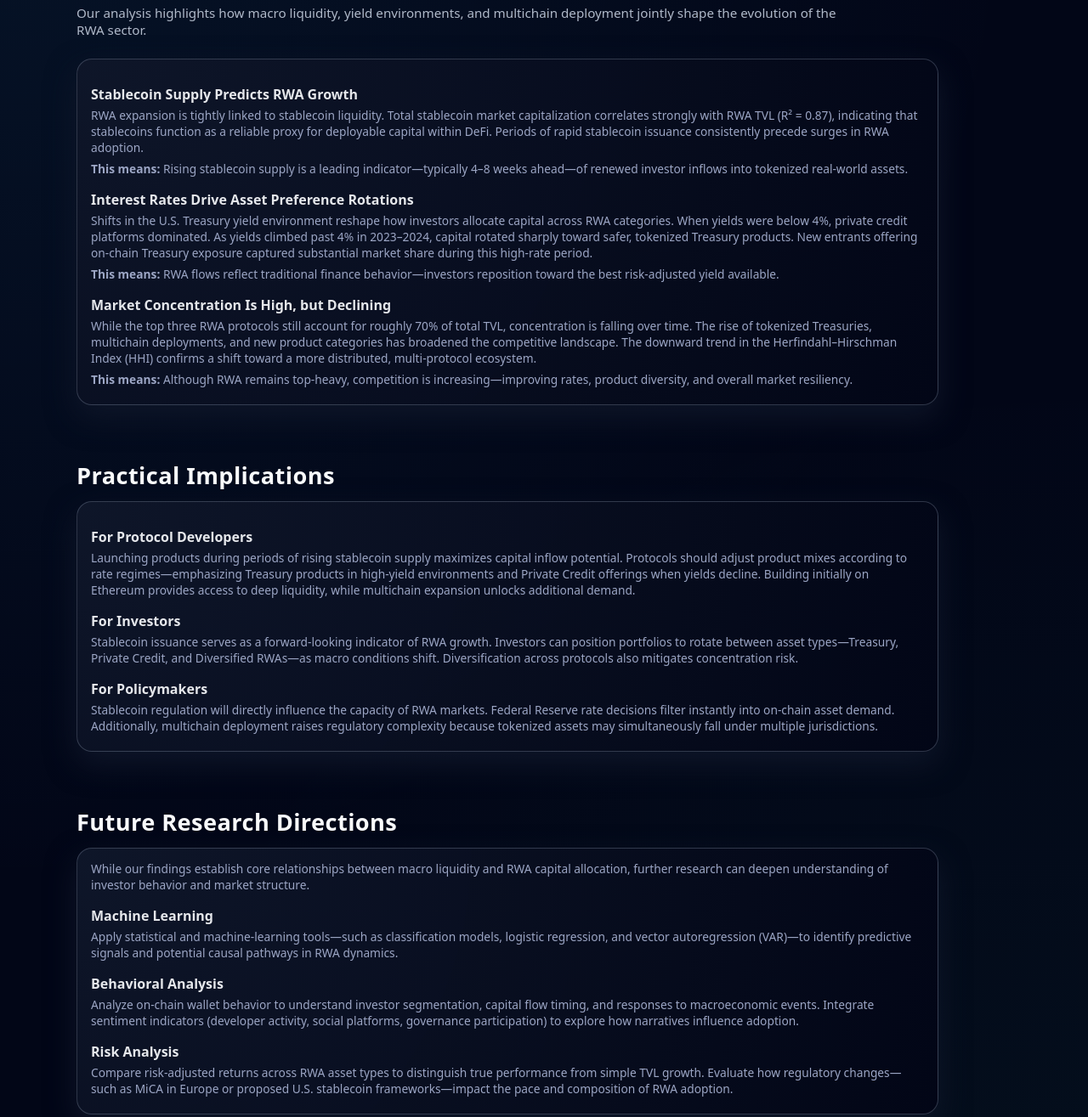
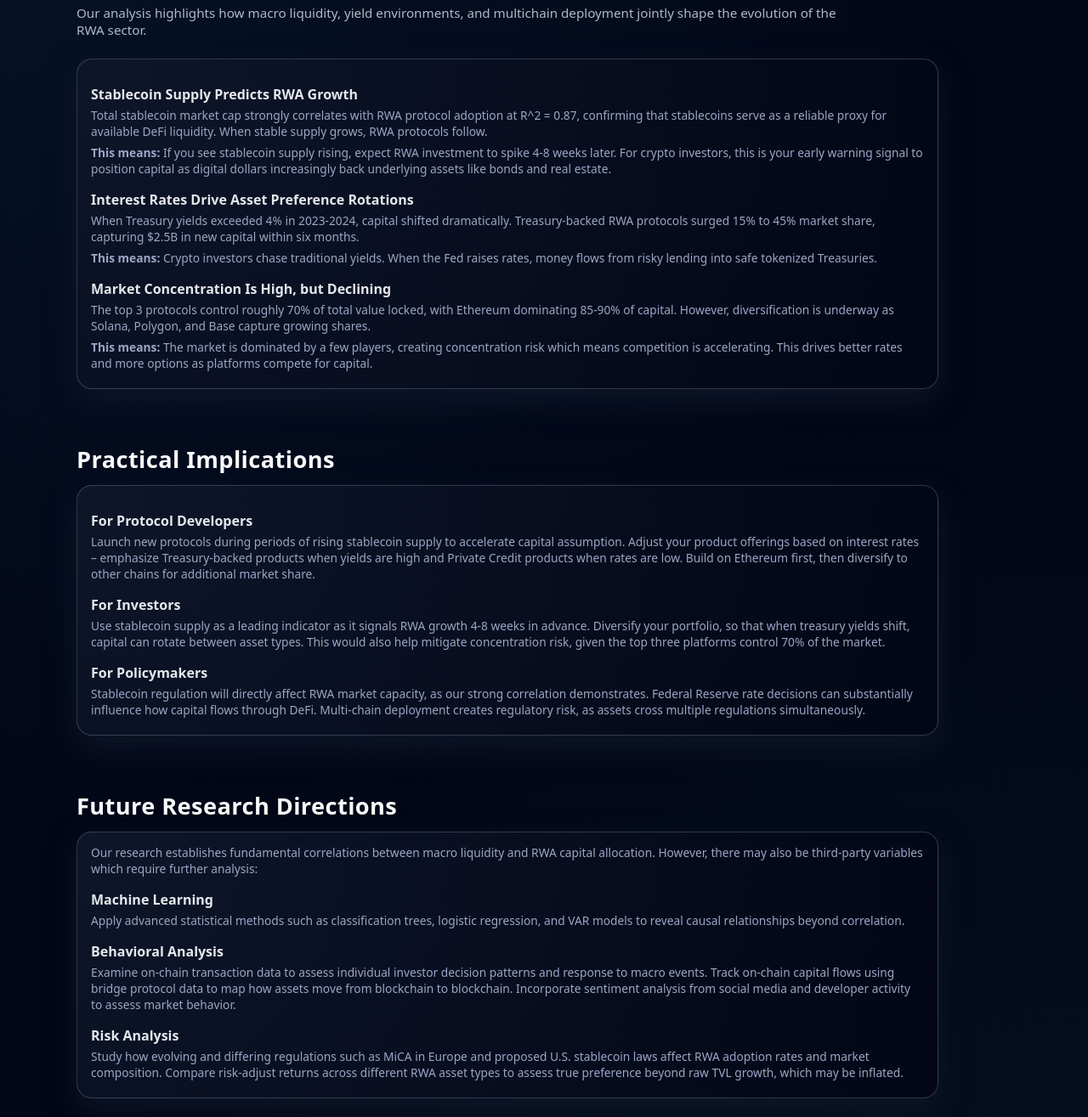
Before and after one commit to duyquangtr/RWA-website, a plain HTML site: page conclusion.html in a window 1280 px wide. Shown: the part 152-1467 px from the top of the page at 85% size. Drawn offline with Linux system fonts and the light colour scheme.

Commit message:
final final final

```diff
--- a/conclusion.html
+++ b/conclusion.html
@@ -35,37 +35,34 @@
 
         <h2>Stablecoin Supply Predicts RWA Growth</h2>
         <p class="subtitle">
-          RWA expansion is tightly linked to stablecoin liquidity. Total stablecoin market capitalization correlates
-          strongly with RWA TVL (R² = 0.87), indicating that stablecoins function as a reliable proxy for deployable
-          capital within DeFi. Periods of rapid stablecoin issuance consistently precede surges in RWA adoption.
+          Total stablecoin market cap strongly correlates with RWA protocol adoption at R^2 = 0.87, confirming that
+          stablecoins serve as a reliable proxy for available DeFi liquidity. When stable supply grows, RWA protocols
+          follow.
         </p>
         <p class="subtitle">
-          <strong>This means:</strong> Rising stablecoin supply is a leading indicator—typically 4–8 weeks ahead—of
-          renewed investor inflows into tokenized real-world assets.
+          <strong>This means:</strong> If you see stablecoin supply rising, expect RWA investment to spike 4-8 weeks later.
+          For crypto investors, this is your early warning signal to position capital as digital dollars increasingly back
+          underlying assets like bonds and real estate.
         </p>
 
         <h2>Interest Rates Drive Asset Preference Rotations</h2>
         <p class="subtitle">
-          Shifts in the U.S. Treasury yield environment reshape how investors allocate capital across RWA categories.
-          When yields were below 4%, private credit platforms dominated. As yields climbed past 4% in 2023–2024,
-          capital rotated sharply toward safer, tokenized Treasury products. New entrants offering on-chain Treasury
-          exposure captured substantial market share during this high-rate period.
+          When Treasury yields exceeded 4% in 2023-2024, capital shifted dramatically. Treasury-backed RWA protocols
+          surged 15% to 45% market share, capturing $2.5B in new capital within six months.
         </p>
         <p class="subtitle">
-          <strong>This means:</strong> RWA flows reflect traditional finance behavior—investors reposition toward the
-          best risk-adjusted yield available.
+          <strong>This means:</strong> Crypto investors chase traditional yields. When the Fed raises rates, money flows
+          from risky lending into safe tokenized Treasuries.
         </p>
 
         <h2>Market Concentration Is High, but Declining</h2>
         <p class="subtitle">
-          While the top three RWA protocols still account for roughly 70% of total TVL, concentration is falling over
-          time. The rise of tokenized Treasuries, multichain deployments, and new product categories has broadened the
-          competitive landscape. The downward trend in the Herfindahl–Hirschman Index (HHI) confirms a shift toward a
-          more distributed, multi-protocol ecosystem.
+          The top 3 protocols control roughly 70% of total value locked, with Ethereum dominating 85-90% of capital.
+          However, diversification is underway as Solana, Polygon, and Base capture growing shares.
         </p>
         <p class="subtitle">
-          <strong>This means:</strong> Although RWA remains top-heavy, competition is increasing—improving rates,
-          product diversity, and overall market resiliency.
+          <strong>This means:</strong> The market is dominated by a few players, creating concentration risk which
+          means competition is accelerating. This drives better rates and more options as platforms compete for capital.
         </p>
 
       </div>
@@ -79,24 +76,24 @@
 
         <h2>For Protocol Developers</h2>
         <p class="subtitle">
-          Launching products during periods of rising stablecoin supply maximizes capital inflow potential. Protocols
-          should adjust product mixes according to rate regimes—emphasizing Treasury products in high-yield environments
-          and Private Credit offerings when yields decline. Building initially on Ethereum provides access to deep
-          liquidity, while multichain expansion unlocks additional demand.
+          Launch new protocols during periods of rising stablecoin supply to accelerate capital assumption.
+          Adjust your product offerings based on interest rates – emphasize Treasury-backed products when yields
+          are high and Private Credit products when rates are low. Build on Ethereum first, then diversify to other
+          chains for additional market share.
         </p>
 
         <h2>For Investors</h2>
         <p class="subtitle">
-          Stablecoin issuance serves as a forward-looking indicator of RWA growth. Investors can position portfolios to
-          rotate between asset types—Treasury, Private Credit, and Diversified RWAs—as macro conditions shift.
-          Diversification across protocols also mitigates concentration risk.
+          Use stablecoin supply as a leading indicator as it signals RWA growth 4-8 weeks in advance. Diversify your portfolio,
+          so that when treasury yields shift, capital can rotate between asset types. This would also help mitigate concentration
+          risk, given the top three platforms control 70% of the market.
         </p>
 
         <h2>For Policymakers</h2>
         <p class="subtitle">
-          Stablecoin regulation will directly influence the capacity of RWA markets. Federal Reserve rate decisions
-          filter instantly into on-chain asset demand. Additionally, multichain deployment raises regulatory complexity
-          because tokenized assets may simultaneously fall under multiple jurisdictions.
+           Stablecoin regulation will directly affect RWA market capacity, as our strong correlation demonstrates. Federal Reserve
+           rate decisions can substantially influence how capital flows through DeFi. Multi-chain deployment creates regulatory risk,
+           as assets cross multiple regulations simultaneously.
         </p>
 
       </div>
@@ -109,28 +106,28 @@
       <div class="narrative-block">
 
         <p class="subtitle">
-          While our findings establish core relationships between macro liquidity and RWA capital allocation, further
-          research can deepen understanding of investor behavior and market structure.
+          Our research establishes fundamental correlations between macro liquidity and RWA capital allocation. However, there may also
+          be third-party variables which require further analysis:
         </p>
 
         <h2>Machine Learning</h2>
         <p class="subtitle">
-          Apply statistical and machine-learning tools—such as classification models, logistic regression, and vector
-          autoregression (VAR)—to identify predictive signals and potential causal pathways in RWA dynamics.
+          Apply advanced statistical methods such as classification trees, logistic regression, and VAR models to reveal causal
+          relationships beyond correlation.
         </p>
 
         <h2>Behavioral Analysis</h2>
         <p class="subtitle">
-          Analyze on-chain wallet behavior to understand investor segmentation, capital flow timing, and responses to
-          macroeconomic events. Integrate sentiment indicators (developer activity, social platforms, governance
-          participation) to explore how narratives influence adoption.
+           Examine on-chain transaction data to assess individual investor decision patterns and response to macro events.
+           Track on-chain capital flows using bridge protocol data to map how assets move from blockchain to blockchain.
+           Incorporate sentiment analysis from social media and developer activity to assess market behavior.
         </p>
 
         <h2>Risk Analysis</h2>
         <p class="subtitle">
-          Compare risk-adjusted returns across RWA asset types to distinguish true performance from simple TVL growth.
-          Evaluate how regulatory changes—such as MiCA in Europe or proposed U.S. stablecoin frameworks—impact the pace
-          and composition of RWA adoption.
+          Study how evolving and differing regulations such as MiCA in Europe and proposed U.S. stablecoin laws affect RWA adoption rates
+          and market composition. Compare risk-adjust returns across different RWA asset types to assess true preference beyond raw TVL growth,
+          which may be inflated.
         </p>
 
       </div>
```
